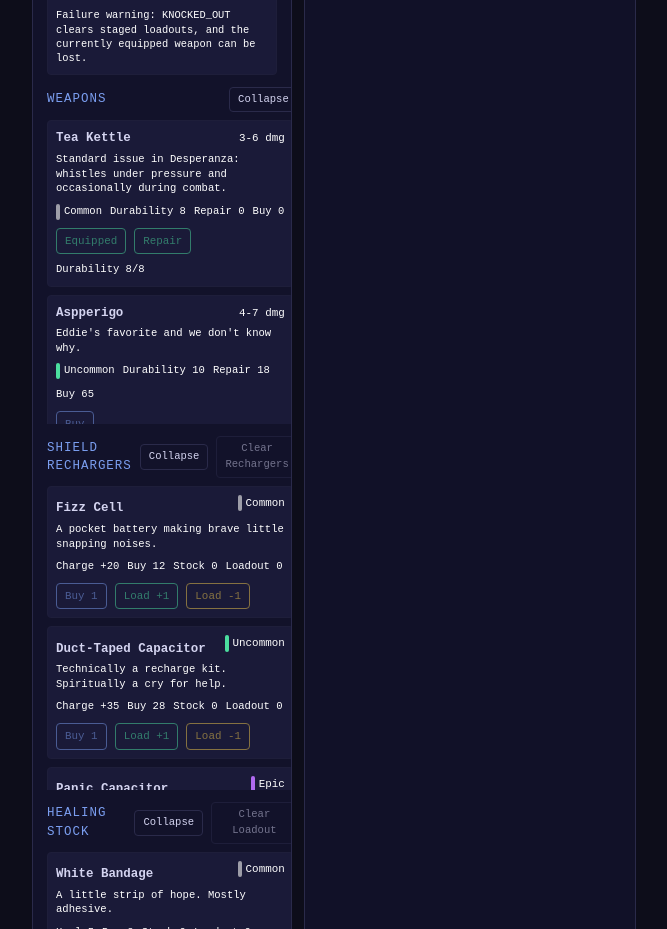
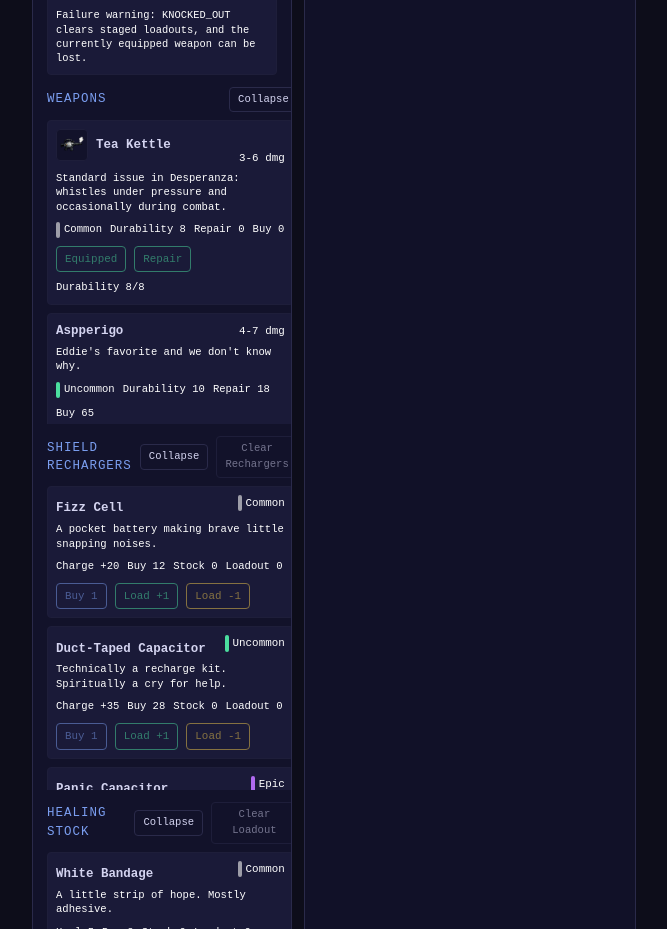
Before and after one commit to DanJ210/afk-raiders, a Vue app: page / in a window 1280 px wide. Shown: the part 2100-3029 px from the top of the page, without its empty margins (170-837 px from the left). Built offline with nearby package versions, Linux system fonts and the light colour scheme.

Commit message:
fix: add weapon icon support for tea kettle and enhance weapon display in preparation panel

```diff
--- a/src/components/PreparationPanel.vue
+++ b/src/components/PreparationPanel.vue
@@ -3,6 +3,7 @@ import { computed, ref } from 'vue'
 import { formatNumber } from '../utils/stash'
 import { rarityBarClass, rarityLabel } from '../utils/rarity'
 import { usePreparationViewModel } from '../composables/usePreparationViewModel'
+import teaKettleThumbnail from '../assets/weapon-icons/tea-kettle/tk_thumbnail.png'
 
 interface PreparationConfirmState {
   open: boolean
@@ -88,6 +89,14 @@ const showWeapons = ref(true)
 const showRechargers = ref(true)
 const showHealing = ref(true)
 
+const weaponIconById: Record<string, string> = {
+  tea_kettle: teaKettleThumbnail,
+}
+
+function weaponIconSrc(weaponId: string): string | undefined {
+  return weaponIconById[weaponId]
+}
+
 function equipButtonColorClass(isEquipped: boolean): string {
   return isEquipped
     ? 'border-success text-success'
@@ -163,7 +172,17 @@ function repairButtonColorClass(weaponId: string, durabilityMax: number): string
         <div v-if="showWeapons" class="grid max-h-76 gap-2 overflow-y-auto pr-1 max-[600px]:max-h-none max-[600px]:overflow-visible">
           <article v-for="weapon in weaponCatalog" :key="weapon.id" class="rounded border border-border-subtle bg-surface-raised p-2">
             <div class="flex items-baseline justify-between gap-2">
-              <h4 class="m-0 font-mono text-[0.78rem] font-bold text-text">{{ weapon.name }}</h4>
+              <div class="flex min-w-0 items-center gap-2">
+                <img
+                  v-if="weaponIconSrc(weapon.id)"
+                  :src="weaponIconSrc(weapon.id)"
+                  :alt="`${weapon.name} icon`"
+                  class="h-8 w-8 shrink-0 rounded border border-border-subtle bg-surface p-0.5 object-contain"
+                  loading="lazy"
+                  decoding="async"
+                >
+                <h4 class="m-0 font-mono text-[0.78rem] font-bold text-text">{{ weapon.name }}</h4>
+              </div>
               <span class="font-mono text-[0.68rem] text-muted">{{ weapon.damageMin }}-{{ weapon.damageMax }} dmg</span>
             </div>
             <p class="m-0 mt-1 font-mono text-[0.66rem] leading-snug text-muted">{{ weapon.flavor }}</p>
```
